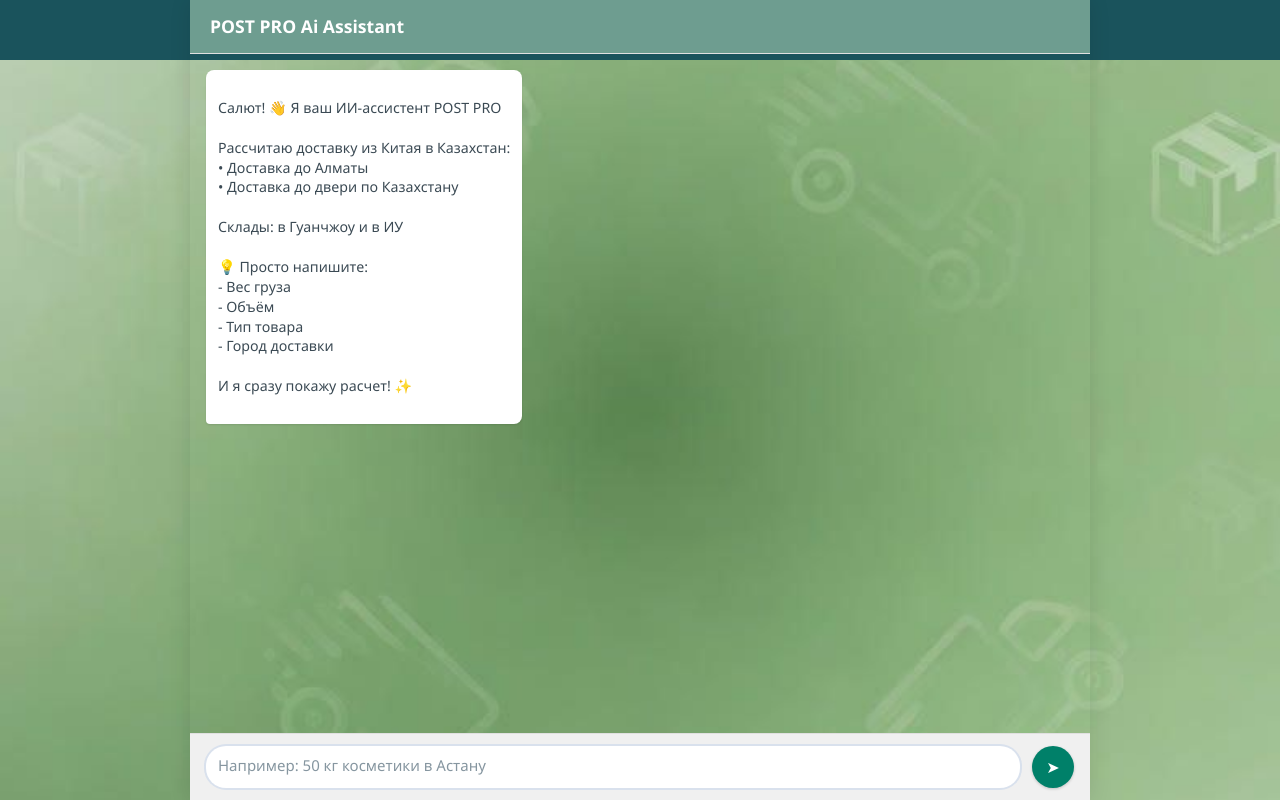
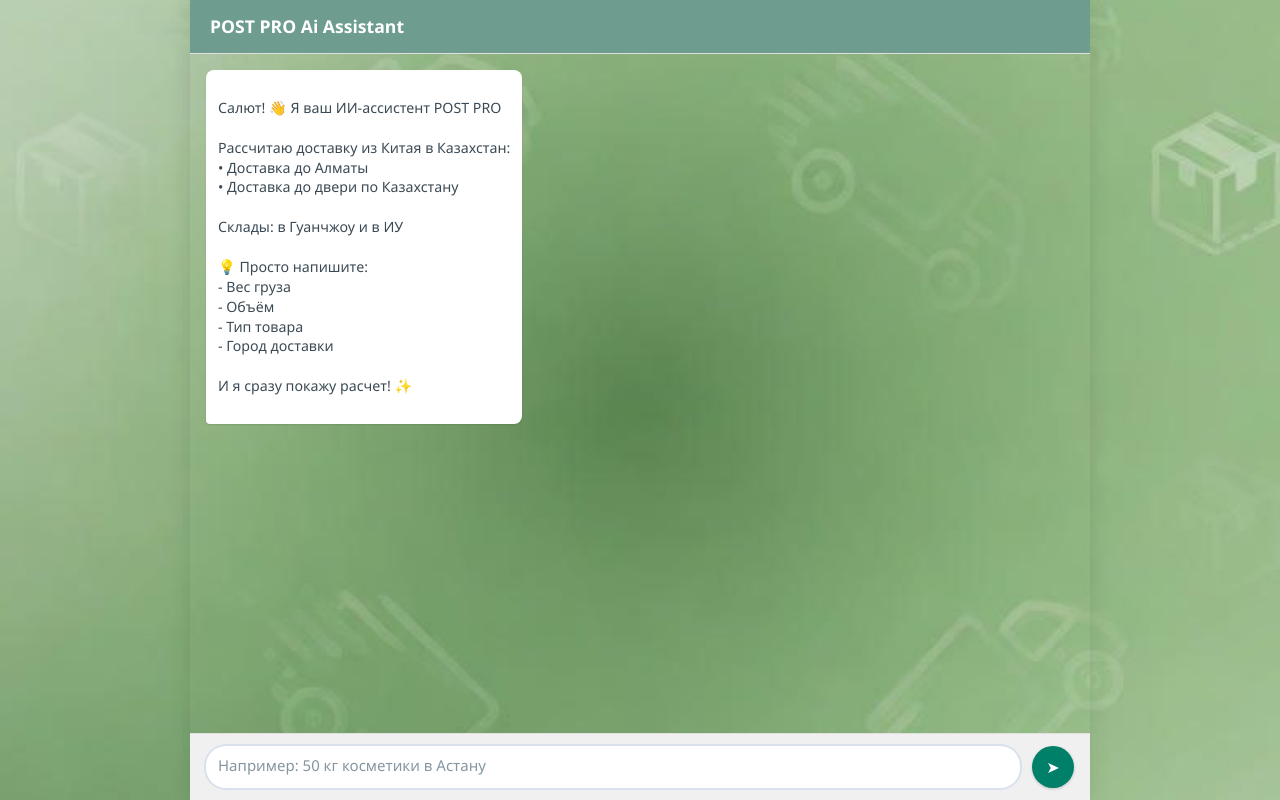
Before and after one commit to beketaitzhanov-ship-it/Post-Pro, a Flask app: page / in a window 1280 px wide. Run offline with Flask 3, Linux system fonts and the light colour scheme; some web fonts are replaced.

Commit message:
Update index.html

```diff
--- a/templates/index.html
+++ b/templates/index.html
@@ -15,8 +15,8 @@
         body {
     font-family: 'Segoe UI', -apple-system, BlinkMacSystemFont, sans-serif;
     background:
-        linear-gradient(to bottom, #1a535c 60px, transparent 60px),
         url('https://raw.githubusercontent.com/beketaitzhanov-ship-it/Post-Pro/main/templates/photo_5444880631738792615_y.jpg') center/cover no-repeat;
+    background-size: 100% auto; /* 100% - оригинальный размер */
     color: #3b4a54;
     min-height: 100vh;
     display: flex;
```
